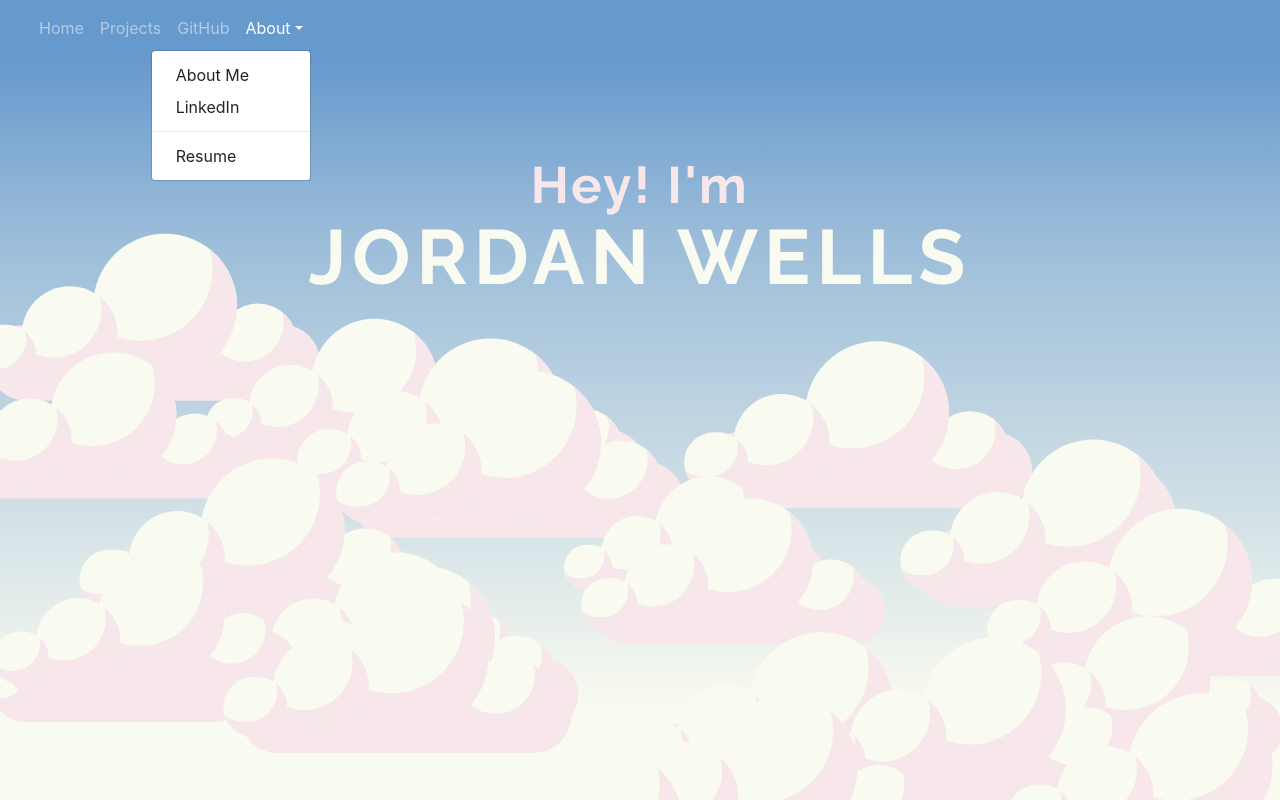
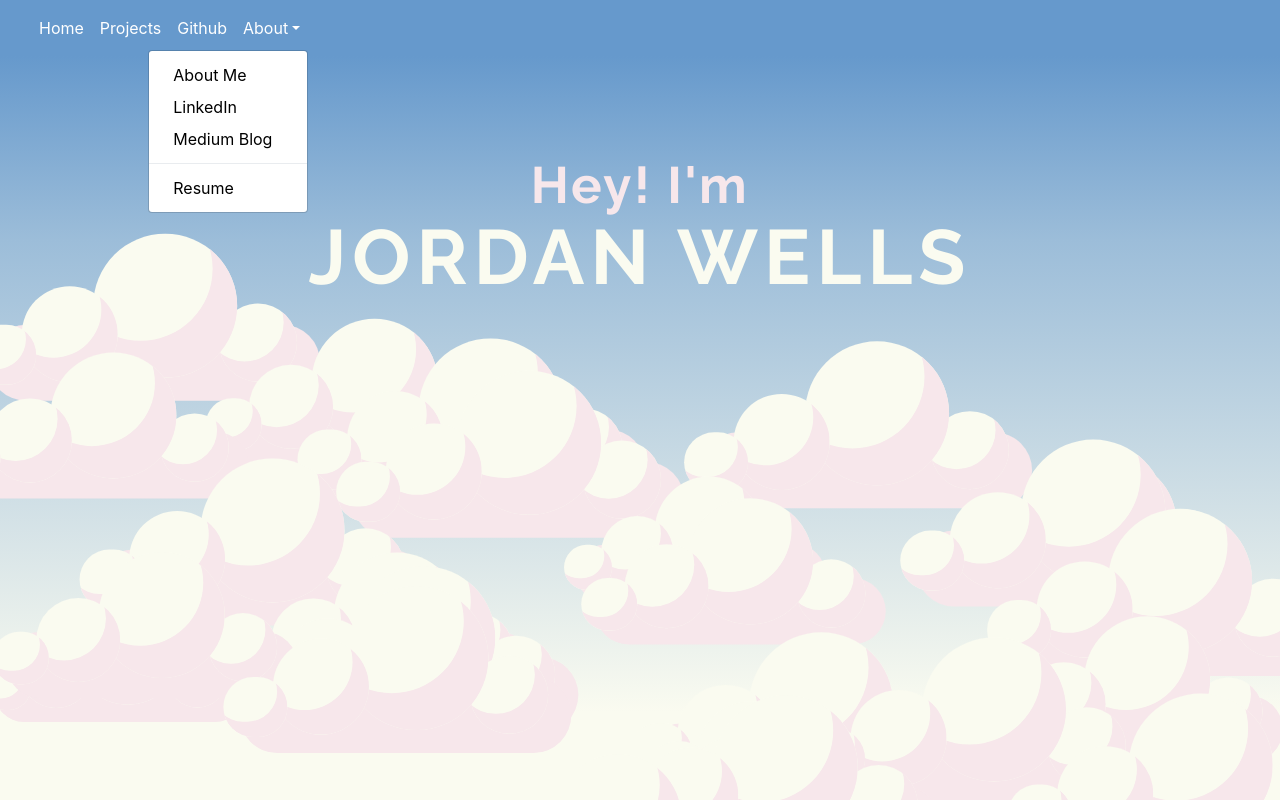
Before and after one commit to jordantwells42/jordantwells-next, a Next.js app: page / in a window 1280 px wide. Both pictures are taken after a click on the link "About". Shown: the top 800 px of the page. Built offline with nearby package versions, Linux system fonts and the light colour scheme.

Commit message:
brighten navbar

```diff
--- a/components/footer.js
+++ b/components/footer.js
@@ -32,6 +32,10 @@ export default function Footer(props) {
                 title: "GitHub",
                 path: "https://github.com/jordantwells42",
               },
+              {
+                  title: "Medium",
+                  path: "https://medium.com/@jordantwells"
+              }
             ]}
           />
         </div>
--- a/components/navbar.js
+++ b/components/navbar.js
@@ -36,25 +36,38 @@ function MainNavbar(props) {
         <Collapse navbar isOpen={toggle}>
           <Nav className="me-auto" navbar>
             <NavItem>
-              <NavLink href="/#Home">Home</NavLink>
+              <NavLink href="/#Home">
+                <div className="nav-item">Home</div>
+              </NavLink>
             </NavItem>
             <NavItem>
-              <NavLink href="/#Projects">Projects</NavLink>
+              <NavLink href="/#Projects">
+                <div className="nav-item">Projects</div>
+              </NavLink>
             </NavItem>
             <NavItem>
-              <NavLink href="https://github.com/jordantwells42">GitHub</NavLink>
+              <NavLink href="https://github.com/jordantwells42">
+                <div className="nav-item">Github</div>
+              </NavLink>
             </NavItem>
             <UncontrolledDropdown inNavbar nav>
               <DropdownToggle caret nav>
                 About
               </DropdownToggle>
               <DropdownMenu end>
-                <DropdownItem href="/#About Me">About Me</DropdownItem>
+                <DropdownItem href="/#About Me">
+                  <div className="nav-item-dark">About Me</div>
+                </DropdownItem>
                 <DropdownItem href="https://www.linkedin.com/in/jordantwells/">
-                  LinkedIn
+                  <div className="nav-item-dark">LinkedIn</div>
+                </DropdownItem>
+                <DropdownItem href="https://medium.com/@jordantwells">
+                  <div className="nav-item-dark">Medium Blog</div>
                 </DropdownItem>
                 <DropdownItem divider />
-                <DropdownItem href="/jtw_resume.pdf">Resume</DropdownItem>
+                <DropdownItem href="/jtw_resume.pdf">
+                  <div className="nav-item-dark">Resume</div>
+                </DropdownItem>
               </DropdownMenu>
             </UncontrolledDropdown>
           </Nav>
--- a/public/projects.json
+++ b/public/projects.json
@@ -23,7 +23,7 @@
         "title":"Protein Viewer",
         "subtitle":"An annotated protein crystal structure viewer",
         "desc":"I wanted to create a protein viewer to aid in my research work in the Ellington and Alper labs, and to help out the graduate students that I work with. Typically, generating visualizations of this type using PyMOL can take several minutes and needs to be done hundreds of times to generate designs, so this viewer expedites that process. Built using React and ngl molecular viewer, you can view any protein from the RCSB, explore different residues, and look at interactions between residues. ",
-        "images":["/PV2.webp", "/PV1.webp", "/PV3.webp"],
+        "images":["/PV1.webp", "/PV2.webp", "/PV3.webp"],
         "link":"https://protein-viewer-jtw.vercel.app/",
         "link_type": "Demo",
         "github_link":"https://github.com/jordantwells42/protein-viewer",
--- a/styles/globals.scss
+++ b/styles/globals.scss
@@ -296,6 +296,13 @@ transform: translate3d(0,0,0) !important;
   height: 60vh;
 }
 
+.nav-item {
+  color: white !important;
+}
+.nav-item-dark {
+  color: black !important;
+}
+
 
 .carousel-inner {
   background-color: #2E2F2F!important;
```
